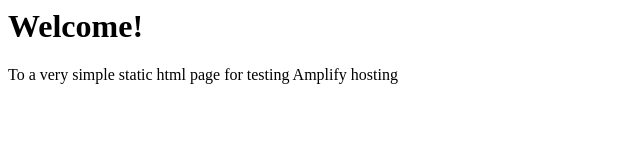
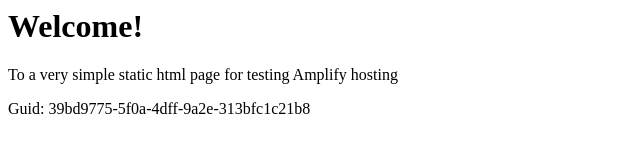
Before and after one commit to aws-aemilia-lhr/Github-PR-Commit-Integration-Test-DoNotTouch-Gith-OKSLNVO2-v1-preprod-eu-west-2, a website: page src/index.html in a window 1280 px wide. Shown: the whole page, without its empty margins (0-640 px from the left). Drawn offline with Linux system fonts and the light colour scheme.

Commit message:
commit from integ tests

```diff
--- a/src/index.html
+++ b/src/index.html
@@ -1,3 +1,5 @@
+
+
 <html lang="en">
 
 <head>
@@ -10,6 +12,6 @@
 <body>
     <h1>Welcome!</h1>
     <p>To a very simple static html page for testing Amplify hosting</p>
-</body>
+    <p>Guid: 39bd9775-5f0a-4dff-9a2e-313bfc1c21b8</p></body>
 
 </html>
```
